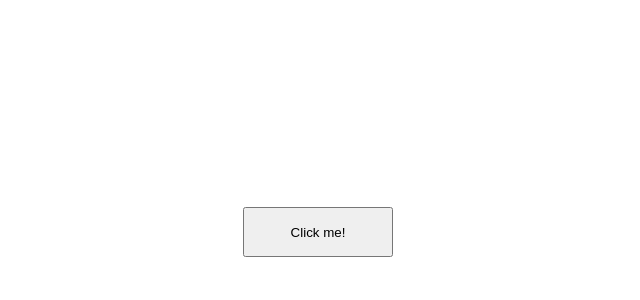
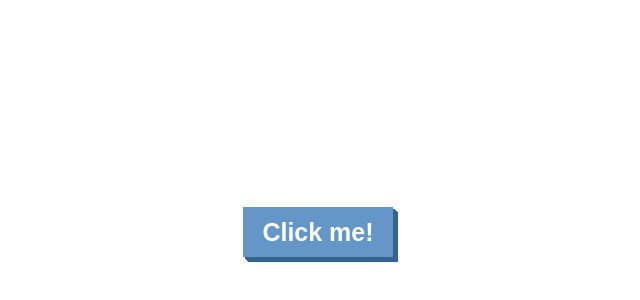
Before and after one commit to techntv/randomcolor, a plain HTML site: page index.html in a window 1280 px wide. Shown: the part 168-468 px from the top of the page, without its empty margins (322-962 px from the left). Drawn offline with Linux system fonts and the light colour scheme.

Commit message:
Style box shadow for button

```diff
--- a/scss/style.scss
+++ b/scss/style.scss
@@ -1,4 +1,6 @@
 #btn{
+  background-color: #6496c8;
+  color: white;
   position: absolute;
   top: 0;
   left: 0;
@@ -7,4 +9,13 @@
   margin: auto;
   width: 150px;
   height: 50px;
+  font-size: 25px;
+  font-weight: bold;
+  border: none;
+  box-shadow: 5px 5px darken(#6496c8, 20%), 4.5px 4.5px darken(#6496c8, 20%),4px 4px darken(#6496c8, 20%),3px 3px darken(#6496c8, 20%),2px 2px darken(#6496c8, 20%);
 }
+
+#btn:active{
+  transform: translateY(2px);
+  box-shadow: 3px 3px darken(#6496c8, 20%),2px 2px darken(#6496c8, 20%),1px 1px darken(#6496c8, 20%);
+}
```
Also changed, not shown: css/style.css, 1 other file.
